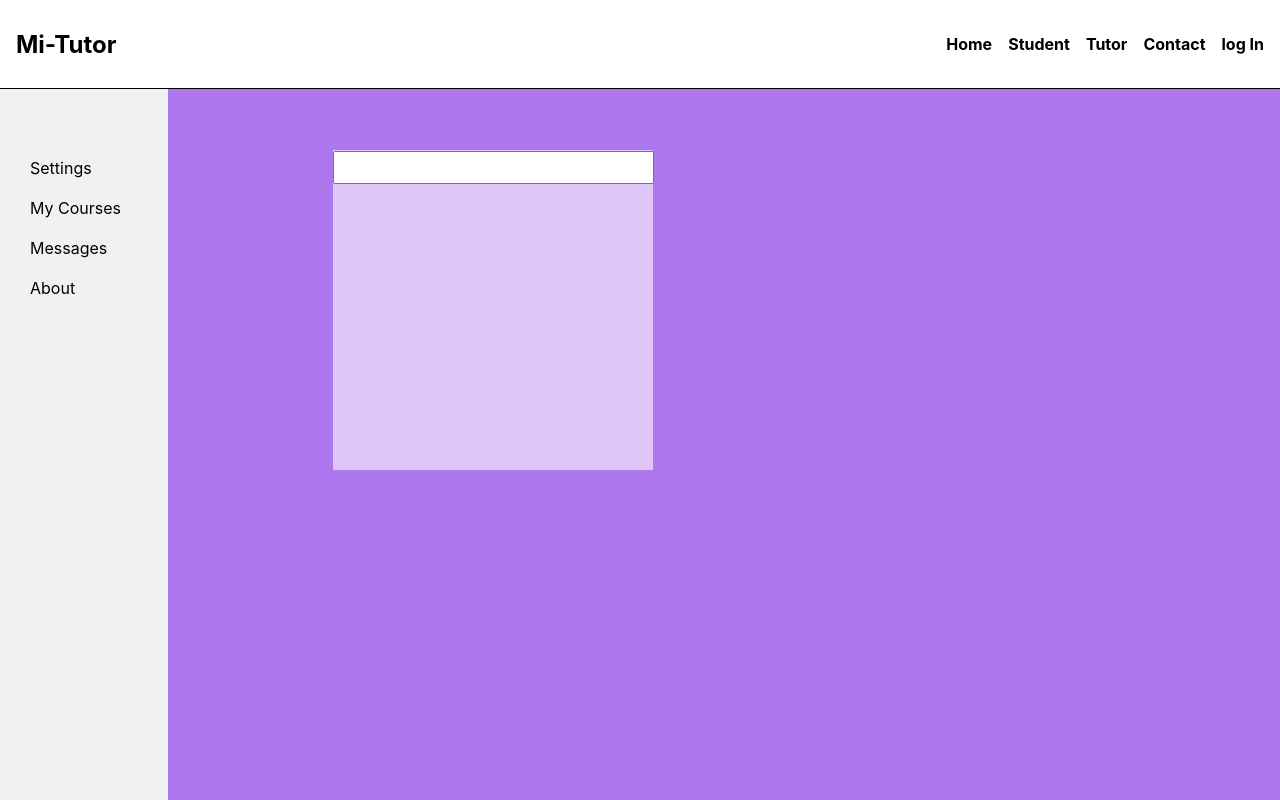
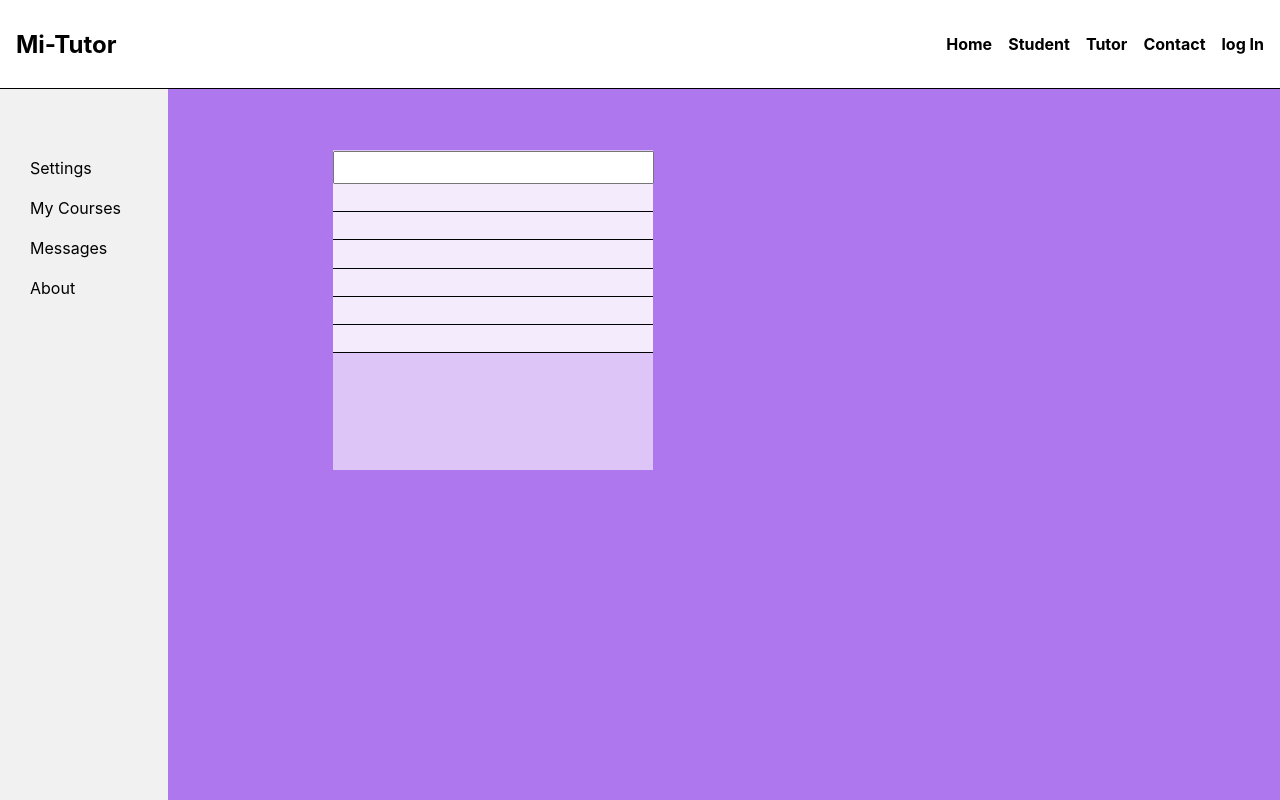
Before and after one commit to yavkanade/mitutor, a React (Create React App) app: page / in a window 1280 px wide. Shown: the top 800 px of the page. Built offline with nearby package versions, Linux system fonts and the light colour scheme.

Commit message:
wow or no

```diff
--- a/src/pages/Home.jsx
+++ b/src/pages/Home.jsx
@@ -6,7 +6,14 @@ function Home() {
   return (
     <div className="hero-container">
       <div className="search-container">
+        <div></div>
         <input type="text" />
+        <div className="search-container-user" />
+        <div className="search-container-user" />
+        <div className="search-container-user" />
+        <div className="search-container-user" />
+        <div className="search-container-user" />
+        <div className="search-container-user" />
       </div>
     </div>
   );
--- a/src/styles/Courses.css
+++ b/src/styles/Courses.css
@@ -1,9 +1,11 @@
 .course-page {
-  height: 30vh;
-  width: 40%;
+  height: 40vh;
+  width: 60%;
   background-color: #ffffff95;
   flex-direction: column;
-  align-content: right;
+  align-content: center;
+  margin-top: 11.7%;
+  margin-left: 20%;
 }
 
 .course-page > input {
@@ -52,3 +54,14 @@
   display: inline-block;
   margin-top: 1px;
 }
+
+.course-page-container {
+  /* background: url('image/img-home.jpg') center center/cover
+    no-repeat; */
+  height: 100vw;
+  width: 100%;
+  display: inline-block;
+  margin: 0;
+
+  background-color: #ae77ed;
+}
```
